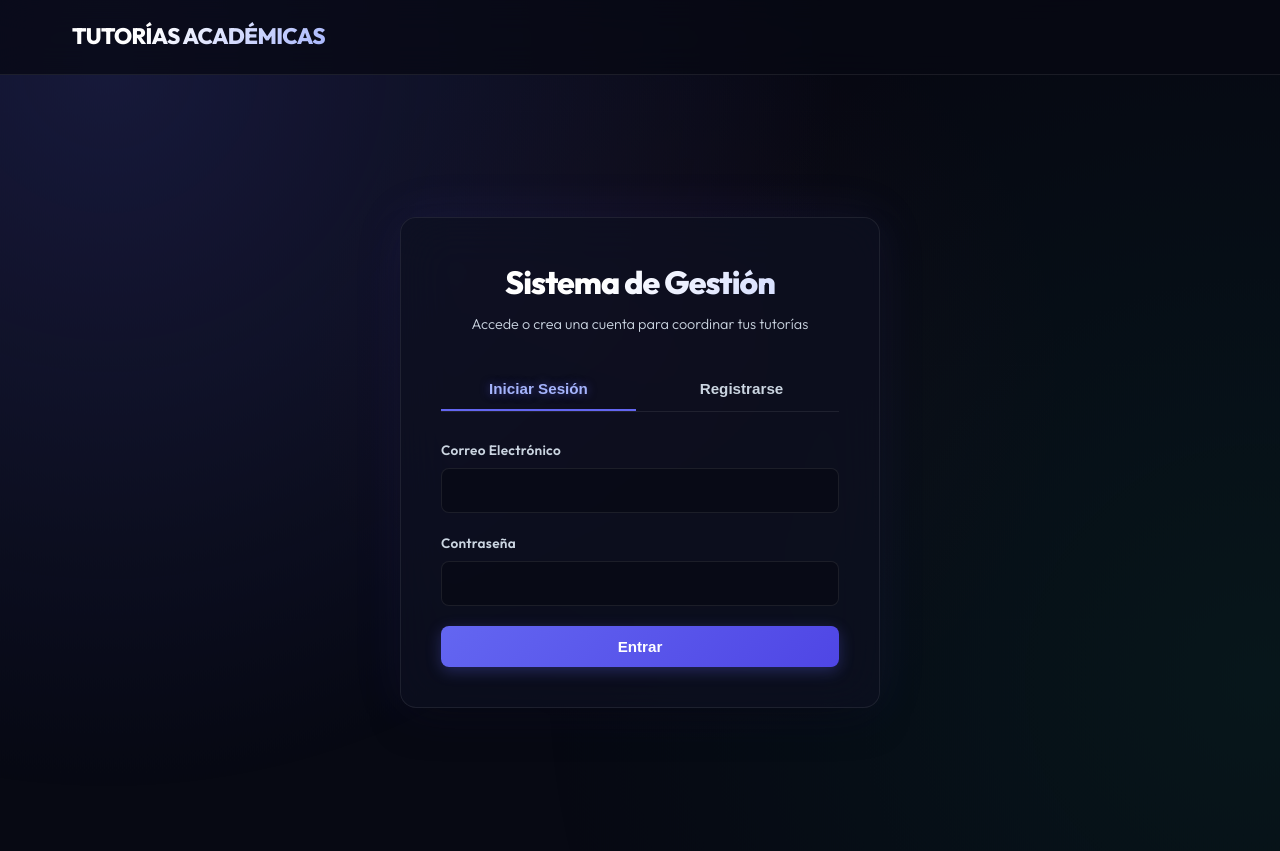
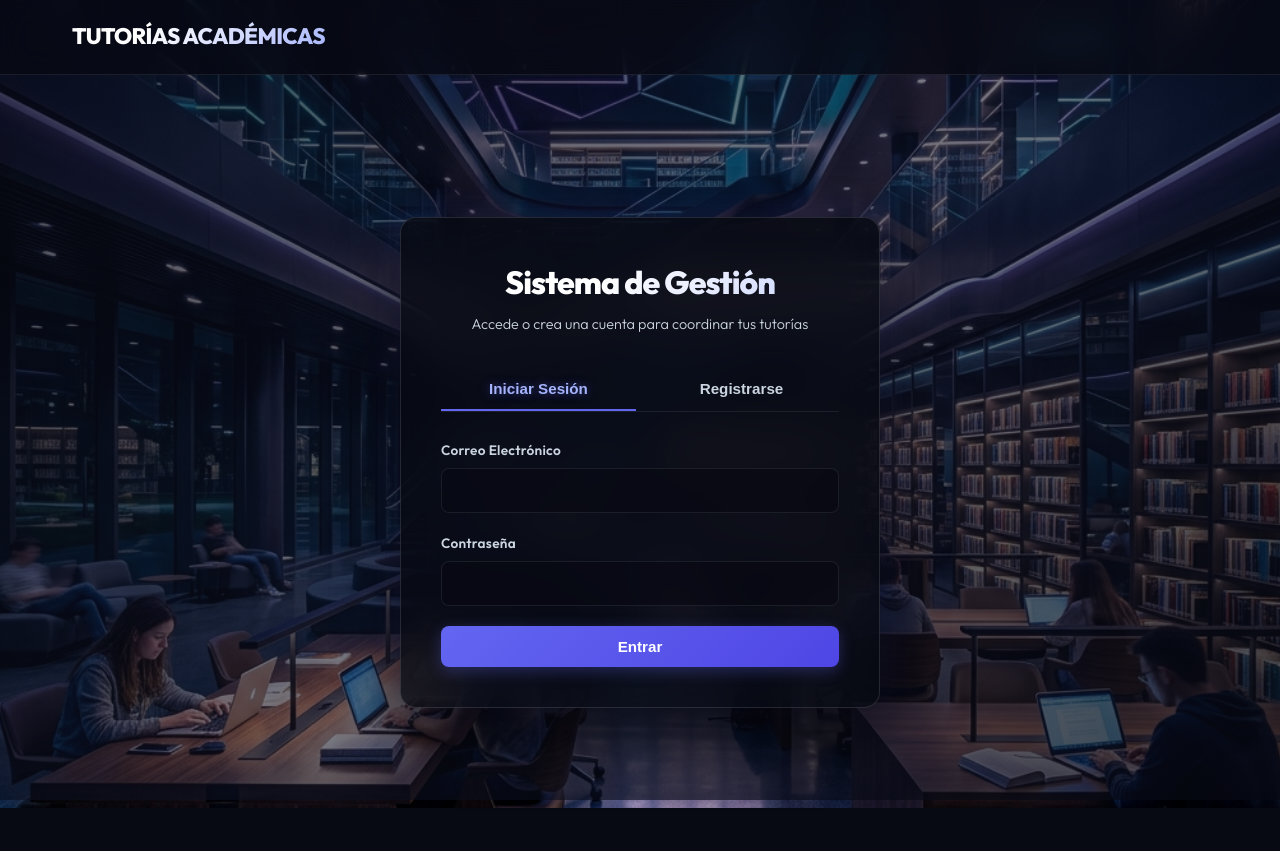
Before and after one commit to SoyPhilips/sistema-gestion-tutorias-academicas, a Flask app: page / in a window 1280 px wide. Run offline with Flask 3, Linux system fonts and the light colour scheme.

Commit message:
feat: add study-space background image to login page with dark overlay and slow zoom animation

```diff
--- a/static/css/styles.css
+++ b/static/css/styles.css
@@ -40,7 +40,45 @@ body {
     overflow-x: hidden;
 }
 
-/* Background Gradients with animation */
+/* Login page full-screen background image */
+.login-bg {
+    position: fixed;
+    top: 0;
+    left: 0;
+    width: 100%;
+    height: 100%;
+    background-image: url('/static/login_bg.png');
+    background-size: cover;
+    background-position: center;
+    background-repeat: no-repeat;
+    z-index: -2;
+    pointer-events: none;
+    animation: slowZoom 30s ease infinite alternate;
+}
+
+/* Dark overlay so the glass card stays readable */
+.login-bg-overlay {
+    position: fixed;
+    top: 0;
+    left: 0;
+    width: 100%;
+    height: 100%;
+    background: linear-gradient(
+        135deg,
+        rgba(7, 9, 19, 0.72) 0%,
+        rgba(13, 17, 34, 0.55) 50%,
+        rgba(7, 9, 19, 0.75) 100%
+    );
+    z-index: -1;
+    pointer-events: none;
+}
+
+@keyframes slowZoom {
+    from { transform: scale(1); }
+    to   { transform: scale(1.06); }
+}
+
+/* Background Gradients with animation (dashboard only) */
 .bg-gradient-glow {
     position: fixed;
     top: -10%;
@@ -181,6 +219,13 @@ main {
     border-color: var(--border-hover);
     box-shadow: 0 20px 45px -15px rgba(0, 0, 0, 0.6), 0 0 30px 2px rgba(99, 102, 241, 0.12);
     transform: translateY(-2px);
+}
+
+/* On the login page, make the card denser against the photo background */
+.login-page .glass-card {
+    background-color: rgba(7, 9, 19, 0.78);
+    border-color: rgba(255, 255, 255, 0.12);
+    box-shadow: 0 30px 60px rgba(0, 0, 0, 0.7), 0 0 40px rgba(99, 102, 241, 0.15);
 }
 
 .glass-card.wide {
--- a/templates/index.html
+++ b/templates/index.html
@@ -6,8 +6,9 @@
     <title>Gestión de Tutorías Académicas</title>
     <link rel="stylesheet" href="{{ url_for('static', filename='css/styles.css') }}">
 </head>
-<body>
-    <div class="bg-gradient-glow"></div>
+<body class="login-page">
+    <div class="login-bg"></div>
+    <div class="login-bg-overlay"></div>
 
     <header>
         <div class="nav-container">
```
Also changed, not shown: static/login_bg.png (added).
